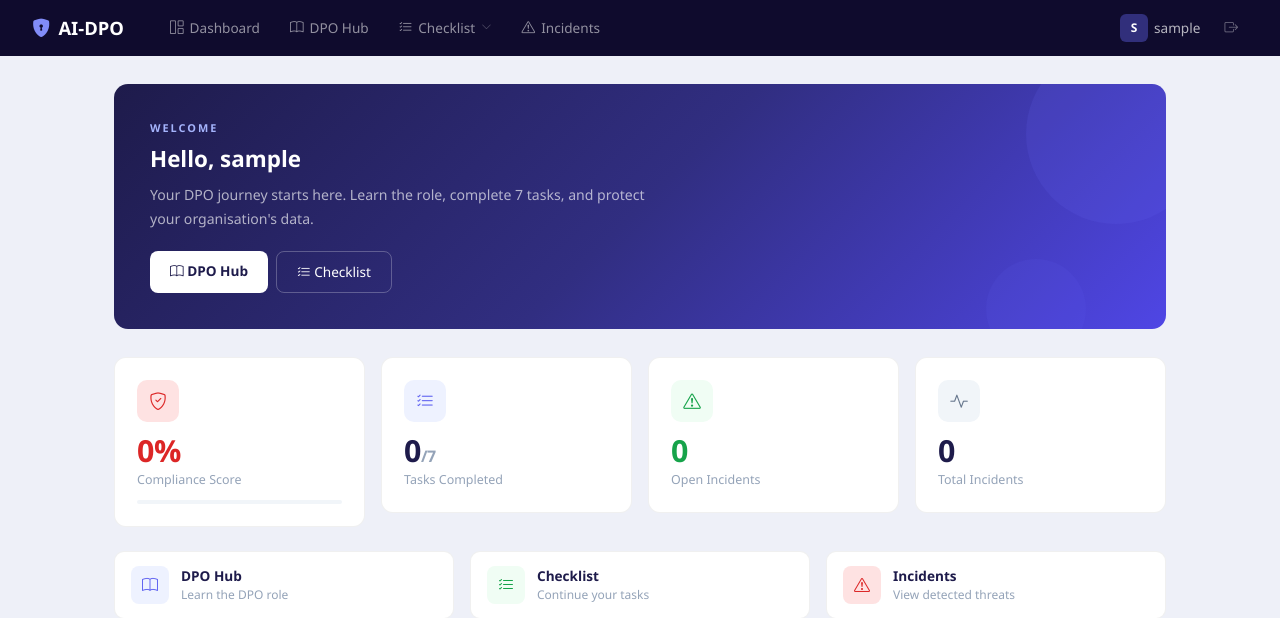
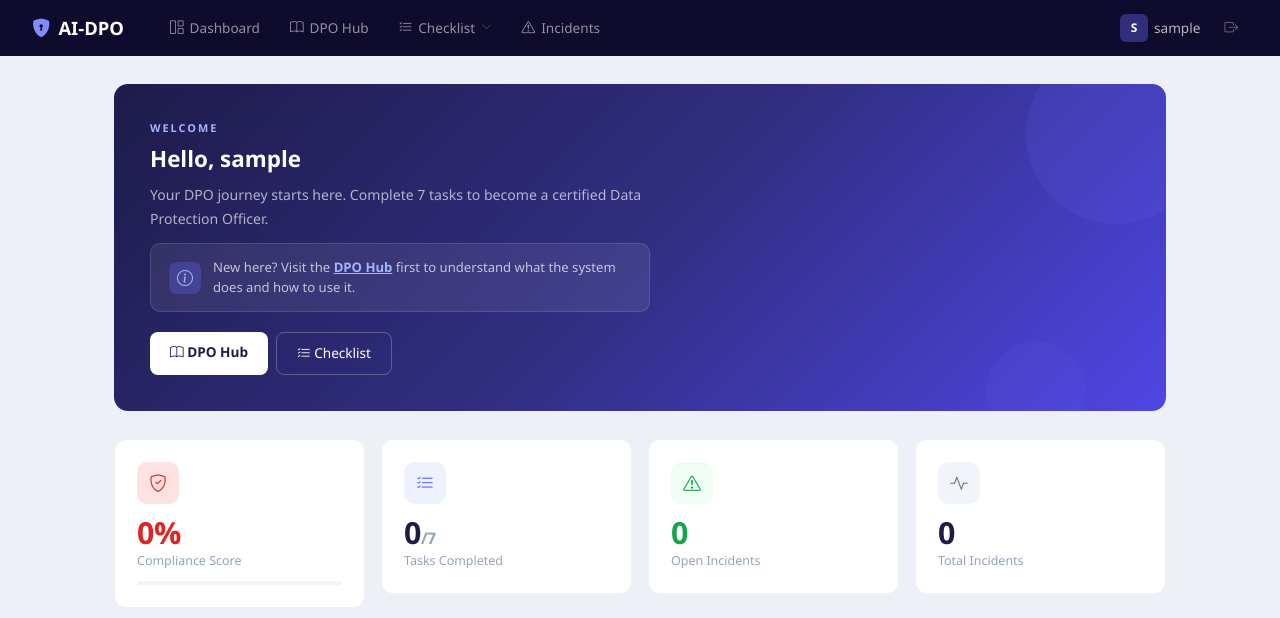
Before and after one commit to khusigit11/AI-powered-DPO, a Flask app: page /dashboard in a window 1280 px wide. Shown: the top 618 px of the page. Run offline with Flask 3, Linux system fonts and the light colour scheme; the visitor is signed in with stand-in values (Sample User, id 1); data that the repository does not hold is empty.

Commit message:
added DPO Hub prompt and updated dashboard

```diff
--- a/app/routes.py
+++ b/app/routes.py
@@ -421,27 +421,39 @@ def task_compliance():
         compliance_score = int(score / len(answers))
 
         # ask ai to assess the results and give recommendations
-        prompt = f"""You are a Data Protection Officer assessing an organisation's GDPR compliance.
-
-Here are their answers to a compliance check:
-
-1. Do you only collect data you actually need? {data_minimisation}
-2. Is your legal reason for collecting data documented? {lawful_basis_documented}
-3. Do you get proper consent where needed? {consent_obtained}
-4. Is the personal data you hold accurate and up to date? {data_accurate}
-5. Do you delete data when you no longer need it? {retention_followed}
-6. Do you have security measures protecting personal data? {security_measures}
-7. Do you have a process for handling data breaches? {breach_process_exists}
-8. Has someone been assigned the DPO role? {dpo_appointed}
-
-Their compliance score is {compliance_score}%.
-
-Give them:
-1. A brief overall assessment in 2-3 sentences
-2. For each question they answered "no" or "partial" - explain why this is a problem and what they should do to fix it
-3. If they scored above 80% - tell them what they are doing well
-
-Keep it practical and in plain English. No legal jargon."""
+        prompt = f"""You are a DPO issuing a formal compliance assessment.
+
+Compliance score: {compliance_score}%
+
+Results:
+- Data minimisation: {data_minimisation}
+- Lawful basis documented: {lawful_basis_documented}
+- Consent obtained: {consent_obtained}
+- Data accuracy: {data_accurate}
+- Retention followed: {retention_followed}
+- Security measures: {security_measures}
+- Breach process: {breach_process_exists}
+- DPO appointed: {dpo_appointed}
+
+Write a formal but clear compliance report in this exact format:
+
+ASSESSMENT: [Score]% — [Strong / Adequate / Needs Improvement]
+[1-2 sentences summarising the overall compliance status]
+
+AREAS OF CONCERN:
+- [Only list items answered "no" or "partial" — state the issue and what to do]
+
+AREAS OF STRENGTH:
+- [Only list items answered "yes" — briefly acknowledge]
+
+RECOMMENDATION:
+[1-2 sentences on the single most important next step]
+
+Rules:
+- Maximum 200 words
+- Formal but plain English
+- Only mention areas that need fixing, do not repeat what is already good in detail
+- Be specific, no generic advice"""
 
         ai_result = ask_claude(prompt)
 
--- a/app/templates/dashboard.html
+++ b/app/templates/dashboard.html
@@ -129,7 +129,13 @@
     <div style="position: relative; z-index: 1; max-width: 500px;">
         <div style="font-size: 0.68rem; text-transform: uppercase; letter-spacing: 2px; color: #a5b4fc; font-weight: 700; margin-bottom: 10px;">Welcome</div>
         <h4 style="font-weight: 700; margin-bottom: 10px; font-size: 1.4rem;">Hello, {{ current_user.username }}</h4>
-        <p style="color: rgba(255,255,255,0.65); font-size: 0.88rem; line-height: 1.7; margin-bottom: 20px;">Your DPO journey starts here. Learn the role, complete 7 tasks, and protect your organisation's data.</p>
+                <p style="color: rgba(255,255,255,0.65); font-size: 0.88rem; line-height: 1.7; margin-bottom: 12px;">Your DPO journey starts here. Complete 7 tasks to become a certified Data Protection Officer.</p>
+        <div style="background: rgba(255,255,255,0.08); border: 1px solid rgba(255,255,255,0.12); border-radius: 10px; padding: 14px 18px; margin-bottom: 20px; display: flex; align-items: center; gap: 12px;">
+            <div style="width: 32px; height: 32px; border-radius: 8px; background: rgba(99,102,241,0.3); display: flex; align-items: center; justify-content: center; flex-shrink: 0;">
+                <i class="bi bi-info-circle" style="color: #a5b4fc;"></i>
+            </div>
+            <span style="font-size: 0.82rem; color: rgba(255,255,255,0.7);">New here? Visit the <a href="{{ url_for('main.dpo_hub') }}" style="color: #a5b4fc; font-weight: 600; text-decoration: underline;">DPO Hub</a> first to understand what the system does and how to use it.</span>
+        </div>
         <div class="d-flex gap-2">
             <a href="{{ url_for('main.dpo_hub') }}" style="background: white; color: #1e1b4b; border-radius: 8px; font-weight: 600; padding: 10px 20px; text-decoration: none; font-size: 0.85rem; transition: all 0.3s;" onmouseover="this.style.transform='translateY(-2px)'; this.style.boxShadow='0 4px 12px rgba(0,0,0,0.15)'" onmouseout="this.style.transform='none'; this.style.boxShadow='none'"><i class="bi bi-book"></i> DPO Hub</a>
             <a href="{{ url_for('main.checklist') }}" style="border: 1px solid rgba(255,255,255,0.25); color: white; border-radius: 8px; padding: 10px 20px; text-decoration: none; font-size: 0.85rem; transition: all 0.3s;" onmouseover="this.style.background='rgba(255,255,255,0.1)'" onmouseout="this.style.background='transparent'"><i class="bi bi-list-check"></i> Checklist</a>
```
